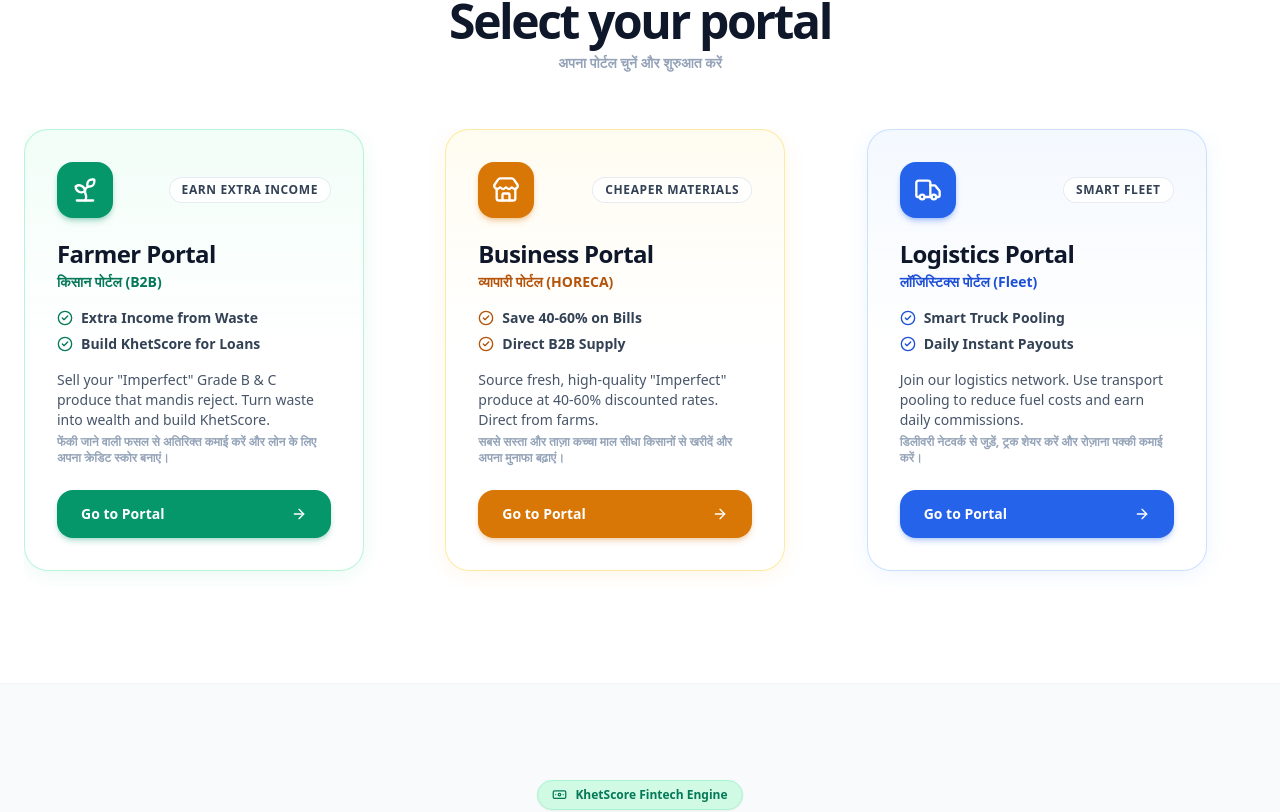
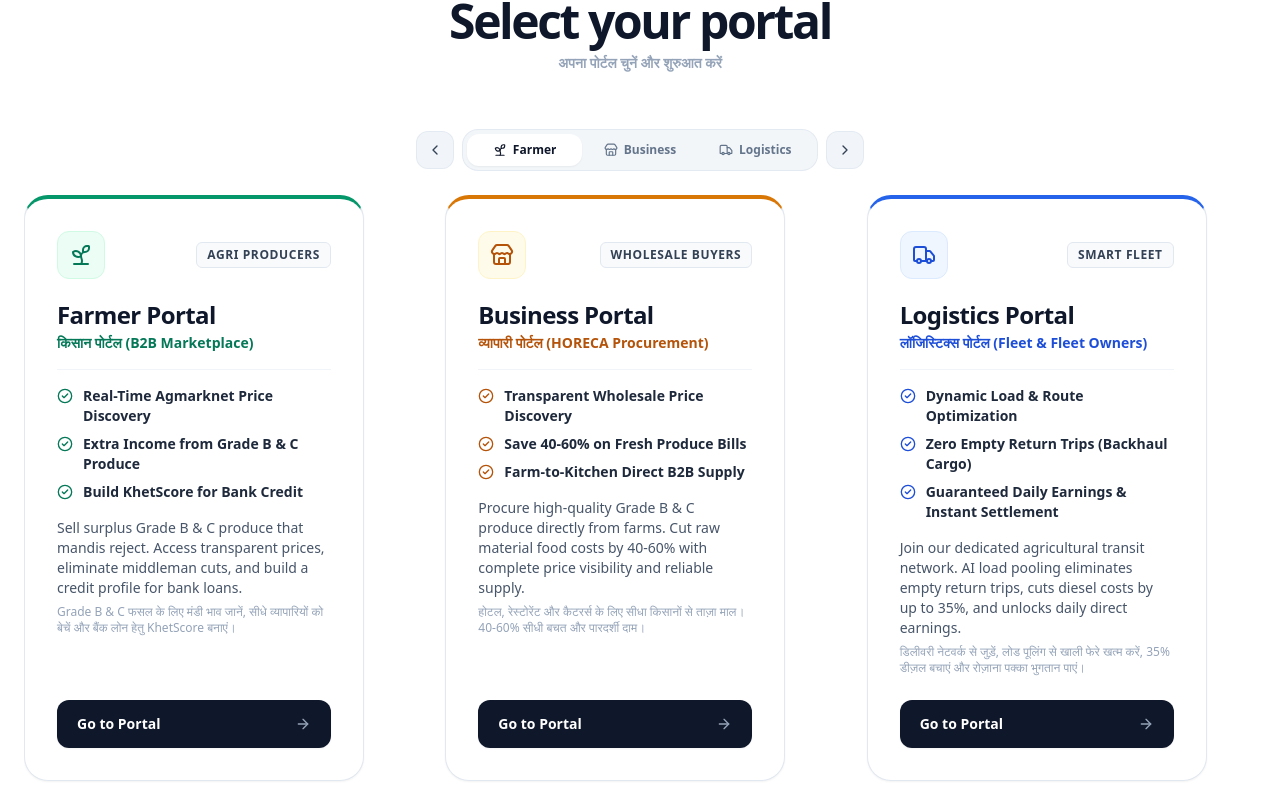
Before and after one commit to krishnayankashyap-hub/khetflow-platform, a React (Vite) app: page / in a window 1280 px wide. Shown: the part 835-1647 px from the top of the page. Built offline with nearby package versions, Linux system fonts and the light colour scheme; the HTML template or start-up script is replaced by a standard one.

Commit message:
Elevate portal cards to corporate standard, write Grade B & C produce and price discovery, balance logistics content, and add slide controls

```diff
--- a/src/App.jsx
+++ b/src/App.jsx
@@ -2,7 +2,7 @@ import React, { useState, useEffect, useRef } from 'react';
 import {
   Sprout, Store, Truck, ArrowRight, Leaf, CheckCircle2,
   LineChart, Globe, Loader2, Wallet, ShieldCheck, Banknote, Star, CloudRain, Trophy, Medal,
-  TrendingUp, BarChart2, Tag
+  TrendingUp, BarChart2, Tag, ChevronLeft, ChevronRight
 } from 'lucide-react';
 
 const teamMembers = [
@@ -68,12 +68,30 @@ export default function KhetFlowFullPortfolio() {
   const videoRef = useRef(null);
   const portalCarouselRef = useRef(null);
 
+  const portalIds = ['farmer', 'business', 'rider'];
+
   const scrollToPortalCard = (id) => {
     setActivePortalTab(id);
+    const container = portalCarouselRef.current;
     const el = document.getElementById(`portal-card-${id}`);
-    if (el) {
+    if (container && el) {
+      const left = el.offsetLeft - container.offsetLeft - (container.offsetWidth - el.offsetWidth) / 2;
+      container.scrollTo({ left, behavior: 'smooth' });
+    } else if (el) {
       el.scrollIntoView({ behavior: 'smooth', block: 'nearest', inline: 'center' });
     }
+  };
+
+  const handlePrevPortal = () => {
+    const currentIndex = portalIds.indexOf(activePortalTab);
+    const prevIndex = (currentIndex - 1 + portalIds.length) % portalIds.length;
+    scrollToPortalCard(portalIds[prevIndex]);
+  };
+
+  const handleNextPortal = () => {
+    const currentIndex = portalIds.indexOf(activePortalTab);
+    const nextIndex = (currentIndex + 1) % portalIds.length;
+    scrollToPortalCard(portalIds[nextIndex]);
   };
 
   const onPortalCarouselScroll = () => {
@@ -160,38 +178,50 @@ export default function KhetFlowFullPortfolio() {
     {
       id: 'farmer',
       title: 'Farmer Portal',
-      hindi: 'किसान पोर्टल (B2B)',
-      role: 'Earn Extra Income',
-      desc: 'Sell your "Imperfect" Grade B & C produce that mandis reject. Turn waste into wealth and build KhetScore.',
-      hindiDesc: 'फेंकी जाने वाली फसल से अतिरिक्त कमाई करें और लोन के लिए अपना क्रेडिट स्कोर बनाएं।',
-      features: ['Extra Income from Waste', 'Build KhetScore for Loans'],
+      hindi: 'किसान पोर्टल (B2B Marketplace)',
+      role: 'Agri Producers',
+      desc: 'Sell surplus Grade B & C produce that mandis reject. Access transparent prices, eliminate middleman cuts, and build a credit profile for bank loans.',
+      hindiDesc: 'Grade B & C फसल के लिए मंडी भाव जानें, सीधे व्यापारियों को बेचें और बैंक लोन हेतु KhetScore बनाएं।',
+      features: [
+        'Real-Time Agmarknet Price Discovery',
+        'Extra Income from Grade B & C Produce',
+        'Build KhetScore for Bank Credit'
+      ],
       url: 'https://farmer-portal-yourproject.web.app/',
       accent: 'emerald',
-      icon: <Sprout className="w-6 h-6 text-emerald-600" />
+      icon: <Sprout className="w-5 h-5 text-emerald-700" />
     },
     {
       id: 'business',
       title: 'Business Portal',
-      hindi: 'व्यापारी पोर्टल (HORECA)',
-      role: 'Cheaper Materials',
-      desc: 'Source fresh, high-quality "Imperfect" produce at 40-60% discounted rates. Direct from farms.',
-      hindiDesc: 'सबसे सस्ता और ताज़ा कच्चा माल सीधा किसानों से खरीदें और अपना मुनाफा बढ़ाएं।',
-      features: ['Save 40-60% on Bills', 'Direct B2B Supply'],
+      hindi: 'व्यापारी पोर्टल (HORECA Procurement)',
+      role: 'Wholesale Buyers',
+      desc: 'Procure high-quality Grade B & C produce directly from farms. Cut raw material food costs by 40-60% with complete price visibility and reliable supply.',
+      hindiDesc: 'होटल, रेस्टोरेंट और कैटरर्स के लिए सीधा किसानों से ताज़ा माल। 40-60% सीधी बचत और पारदर्शी दाम।',
+      features: [
+        'Transparent Wholesale Price Discovery',
+        'Save 40-60% on Fresh Produce Bills',
+        'Farm-to-Kitchen Direct B2B Supply'
+      ],
       url: 'https://business-portal-yourproject.web.app/',
       accent: 'amber',
-      icon: <Store className="w-6 h-6 text-amber-600" />
+      icon: <Store className="w-5 h-5 text-amber-700" />
     },
     {
       id: 'rider',
       title: 'Logistics Portal',
-      hindi: 'लॉजिस्टिक्स पोर्टल (Fleet)',
+      hindi: 'लॉजिस्टिक्स पोर्टल (Fleet & Fleet Owners)',
       role: 'Smart Fleet',
-      desc: 'Join our logistics network. Use transport pooling to reduce fuel costs and earn daily commissions.',
-      hindiDesc: 'डिलीवरी नेटवर्क से जुड़ें, ट्रक शेयर करें और रोज़ाना पक्की कमाई करें।',
-      features: ['Smart Truck Pooling', 'Daily Instant Payouts'],
+      desc: 'Join our dedicated agricultural transit network. AI load pooling eliminates empty return trips, cuts diesel costs by up to 35%, and unlocks daily direct earnings.',
+      hindiDesc: 'डिलीवरी नेटवर्क से जुड़ें, लोड पूलिंग से खाली फेरे खत्म करें, 35% डीज़ल बचाएं और रोज़ाना पक्का भुगतान पाएं।',
+      features: [
+        'Dynamic Load & Route Optimization',
+        'Zero Empty Return Trips (Backhaul Cargo)',
+        'Guaranteed Daily Earnings & Instant Settlement'
+      ],
       url: 'https://rider-portal-yourproject.web.app/',
       accent: 'blue',
-      icon: <Truck className="w-6 h-6 text-blue-600" />
+      icon: <Truck className="w-5 h-5 text-blue-700" />
     }
   ];
 
@@ -402,17 +432,26 @@ export default function KhetFlowFullPortfolio() {
               <p className="text-slate-400 font-bold text-xs md:text-sm">अपना पोर्टल चुनें और शुरुआत करें</p>
           </div>
 
-          {/* Mobile Interactive Tab Bar */}
-          <div className="flex md:hidden items-center justify-center gap-1.5 p-1 bg-slate-100/90 rounded-2xl mb-5 max-w-sm mx-auto border border-slate-200/60 shadow-xs">
+          {/* Interactive Portal Switcher with Slide Buttons */}
+          <div className="flex items-center justify-center gap-2 mb-6 max-w-md mx-auto">
+            <button
+              onClick={handlePrevPortal}
+              aria-label="Previous Portal"
+              className="p-2.5 rounded-xl bg-slate-100 hover:bg-slate-200 text-slate-700 transition-colors shrink-0 shadow-xs active:scale-95 border border-slate-200/80"
+            >
+              <ChevronLeft className="w-4 h-4" />
+            </button>
+
+            <div className="flex items-center p-1 bg-slate-100/90 rounded-2xl border border-slate-200/80 shadow-xs flex-1">
               {portals.map((portal) => {
                 const isActive = activePortalTab === portal.id;
                 return (
                   <button
                     key={portal.id}
                     onClick={() => scrollToPortalCard(portal.id)}
-                  className={`flex-1 py-2 px-2 rounded-xl text-xs font-black transition-all flex items-center justify-center gap-1.5 ${
+                    className={`flex-1 py-2 px-2 rounded-xl text-xs font-bold transition-all flex items-center justify-center gap-1.5 ${
                       isActive
-                      ? 'bg-white text-slate-900 shadow-sm'
+                        ? 'bg-white text-slate-900 shadow-sm font-black'
                         : 'text-slate-500 hover:text-slate-800'
                     }`}
                   >
@@ -423,34 +462,37 @@ export default function KhetFlowFullPortfolio() {
               })}
             </div>
 
+            <button
+              onClick={handleNextPortal}
+              aria-label="Next Portal"
+              className="p-2.5 rounded-xl bg-slate-100 hover:bg-slate-200 text-slate-700 transition-colors shrink-0 shadow-xs active:scale-95 border border-slate-200/80"
+            >
+              <ChevronRight className="w-4 h-4" />
+            </button>
+          </div>
+
           <div
             ref={portalCarouselRef}
             onScroll={onPortalCarouselScroll}
-            className="flex md:grid md:grid-cols-3 gap-4 md:gap-8 overflow-x-auto snap-x snap-mandatory scrollbar-none pb-4 px-3 -mx-3 md:mx-0 md:px-0 scroll-smooth"
+            className="flex md:grid md:grid-cols-3 gap-4 md:gap-8 overflow-x-auto snap-x snap-mandatory scrollbar-none pb-4 px-3 -mx-3 md:mx-0 md:px-0 scroll-smooth touch-pan-x"
           >
             {portals.map((portal) => {
               const isEmerald = portal.accent === 'emerald';
               const isAmber = portal.accent === 'amber';
 
-              const cardBorder = isEmerald
-                ? 'bg-gradient-to-b from-emerald-50/70 via-white to-white border-emerald-200/80 hover:border-emerald-400 shadow-[0_4px_24px_-4px_rgba(16,185,129,0.12)]'
+              const topBorder = isEmerald
+                ? 'border-t-4 border-t-emerald-600'
                 : isAmber
-                ? 'bg-gradient-to-b from-amber-50/70 via-white to-white border-amber-200/80 hover:border-amber-400 shadow-[0_4px_24px_-4px_rgba(245,158,11,0.12)]'
-                : 'bg-gradient-to-b from-blue-50/70 via-white to-white border-blue-200/80 hover:border-blue-400 shadow-[0_4px_24px_-4px_rgba(59,130,246,0.12)]';
+                ? 'border-t-4 border-t-amber-600'
+                : 'border-t-4 border-t-blue-600';
 
-              const iconBg = isEmerald
-                ? 'bg-emerald-600 text-white shadow-md shadow-emerald-600/30'
+              const iconBox = isEmerald
+                ? 'bg-emerald-50 text-emerald-700 border border-emerald-100'
                 : isAmber
-                ? 'bg-amber-600 text-white shadow-md shadow-amber-600/30'
-                : 'bg-blue-600 text-white shadow-md shadow-blue-600/30';
+                ? 'bg-amber-50 text-amber-700 border border-amber-100'
+                : 'bg-blue-50 text-blue-700 border border-blue-100';
 
               const accentColor = isEmerald ? 'text-emerald-700' : isAmber ? 'text-amber-700' : 'text-blue-700';
-
-              const btnClass = isEmerald
-                ? 'bg-emerald-600 hover:bg-emerald-700 text-white shadow-md shadow-emerald-600/25'
-                : isAmber
-                ? 'bg-amber-600 hover:bg-amber-700 text-white shadow-md shadow-amber-600/25'
-                : 'bg-blue-600 hover:bg-blue-700 text-white shadow-md shadow-blue-600/25';
 
               return (
                 <div
@@ -460,48 +502,64 @@ export default function KhetFlowFullPortfolio() {
                     setRedirecting(portal.id);
                     setTimeout(() => { window.open(portal.url, '_blank'); setRedirecting(null); }, 1500);
                   }}
-                  className={`w-[85vw] max-w-[340px] md:w-auto shrink-0 snap-center group relative flex flex-col justify-between border rounded-3xl p-5 md:p-8 transition-all duration-300 cursor-pointer overflow-hidden ${cardBorder}`}
+                  className={`w-[85vw] max-w-[340px] md:w-auto shrink-0 snap-center group relative flex flex-col justify-between bg-white border border-slate-200 shadow-sm hover:shadow-xl hover:border-slate-300 rounded-2xl md:rounded-3xl p-5 md:p-8 transition-all duration-300 cursor-pointer overflow-hidden ${topBorder}`}
                 >
                   <div>
                     <div className="flex justify-between items-center mb-4 md:mb-5">
-                      <div className={`w-12 h-12 md:w-14 md:h-14 rounded-2xl flex items-center justify-center ${iconBg}`}>
-                        {React.cloneElement(portal.icon, { className: "w-6 h-6 md:w-7 md:h-7 text-white" })}
+                      <div className={`w-11 h-11 md:w-12 md:h-12 rounded-xl flex items-center justify-center ${iconBox}`}>
+                        {React.cloneElement(portal.icon, { className: "w-5 h-5 md:w-6 md:h-6" })}
                       </div>
-                      <span className="text-[10px] md:text-xs font-black uppercase tracking-wider px-3 py-1 rounded-full bg-white/90 border border-slate-200/80 text-slate-700 shadow-xs">
+                      <span className="text-[10px] md:text-xs font-bold uppercase tracking-wider px-2.5 py-1 rounded-md bg-slate-50 text-slate-700 border border-slate-200">
                         {portal.role}
                       </span>
                     </div>
 
                     <div className="mb-2">
-                      <h3 className="text-xl md:text-2xl font-black text-slate-900 tracking-tight">{portal.title}</h3>
-                      <p className={`font-bold text-xs md:text-sm mt-0.5 ${accentColor}`}>{portal.hindi}</p>
+                      <h3 className="text-xl md:text-2xl font-black text-slate-900 tracking-tight leading-snug">{portal.title}</h3>
+                      <p className={`font-semibold text-xs md:text-sm mt-0.5 ${accentColor}`}>{portal.hindi}</p>
                     </div>
 
+                    <div className="h-px bg-slate-100 my-3.5 md:my-4" />
+
                     {/* Features list */}
-                    <div className="space-y-1.5 my-3.5 md:my-4">
+                    <div className="space-y-2 mb-4">
                       {portal.features.map((feat, idx) => (
-                        <div key={idx} className="flex items-center gap-2 text-xs md:text-sm font-semibold text-slate-700">
-                          <CheckCircle2 className={`w-4 h-4 shrink-0 ${accentColor}`} />
+                        <div key={idx} className="flex items-start gap-2.5 text-xs md:text-sm font-semibold text-slate-800 leading-snug">
+                          <CheckCircle2 className={`w-4 h-4 shrink-0 mt-0.5 ${accentColor}`} />
                           <span>{feat}</span>
                         </div>
                       ))}
                     </div>
 
-                    <p className="text-slate-600 font-medium text-xs md:text-sm leading-relaxed">{portal.desc}</p>
-                    <p className="text-slate-400 font-semibold text-[11px] md:text-xs mt-1 leading-relaxed">{portal.hindiDesc}</p>
+                    <p className="text-slate-600 text-xs md:text-sm leading-relaxed">{portal.desc}</p>
+                    <p className="text-slate-400 font-medium text-[11px] md:text-xs mt-1.5 leading-relaxed">{portal.hindiDesc}</p>
                   </div>
 
-                  <button className={`mt-5 md:mt-6 w-full py-3.5 px-6 rounded-2xl font-black text-xs md:text-sm flex items-center justify-between text-white transition-all shadow-md active:scale-98 ${redirecting === portal.id ? 'bg-slate-800' : btnClass}`}>
-                    <span>{redirecting === portal.id ? 'Connecting...' : 'Go to Portal'}</span>
+                  <button className="mt-5 md:mt-6 w-full py-3.5 px-5 rounded-xl font-bold text-xs md:text-sm flex items-center justify-between text-white transition-all bg-slate-900 hover:bg-slate-800 shadow-sm active:scale-[0.99] group/btn">
+                    <span>{redirecting === portal.id ? 'Connecting to Portal...' : 'Go to Portal'}</span>
                     {redirecting === portal.id ? (
                       <Loader2 className="animate-spin w-4 h-4 shrink-0" />
                     ) : (
-                      <ArrowRight className="w-4 h-4 shrink-0 group-hover:translate-x-1 transition-transform" />
+                      <ArrowRight className="w-4 h-4 text-slate-400 group-hover/btn:text-white group-hover/btn:translate-x-1 transition-all" />
                     )}
                   </button>
                 </div>
               );
             })}
+          </div>
+
+          {/* Mobile Slide Indicator Dots */}
+          <div className="flex md:hidden items-center justify-center gap-2 mt-4">
+            {portalIds.map((id, idx) => (
+              <button
+                key={id}
+                onClick={() => scrollToPortalCard(id)}
+                aria-label={`Slide to portal ${idx + 1}`}
+                className={`h-1.5 rounded-full transition-all duration-300 ${
+                  activePortalTab === id ? 'w-6 bg-slate-900' : 'w-2 bg-slate-300 hover:bg-slate-400'
+                }`}
+              />
+            ))}
           </div>
         </main>
 
```
Lines whose indentation alone changed are shown as unchanged.
